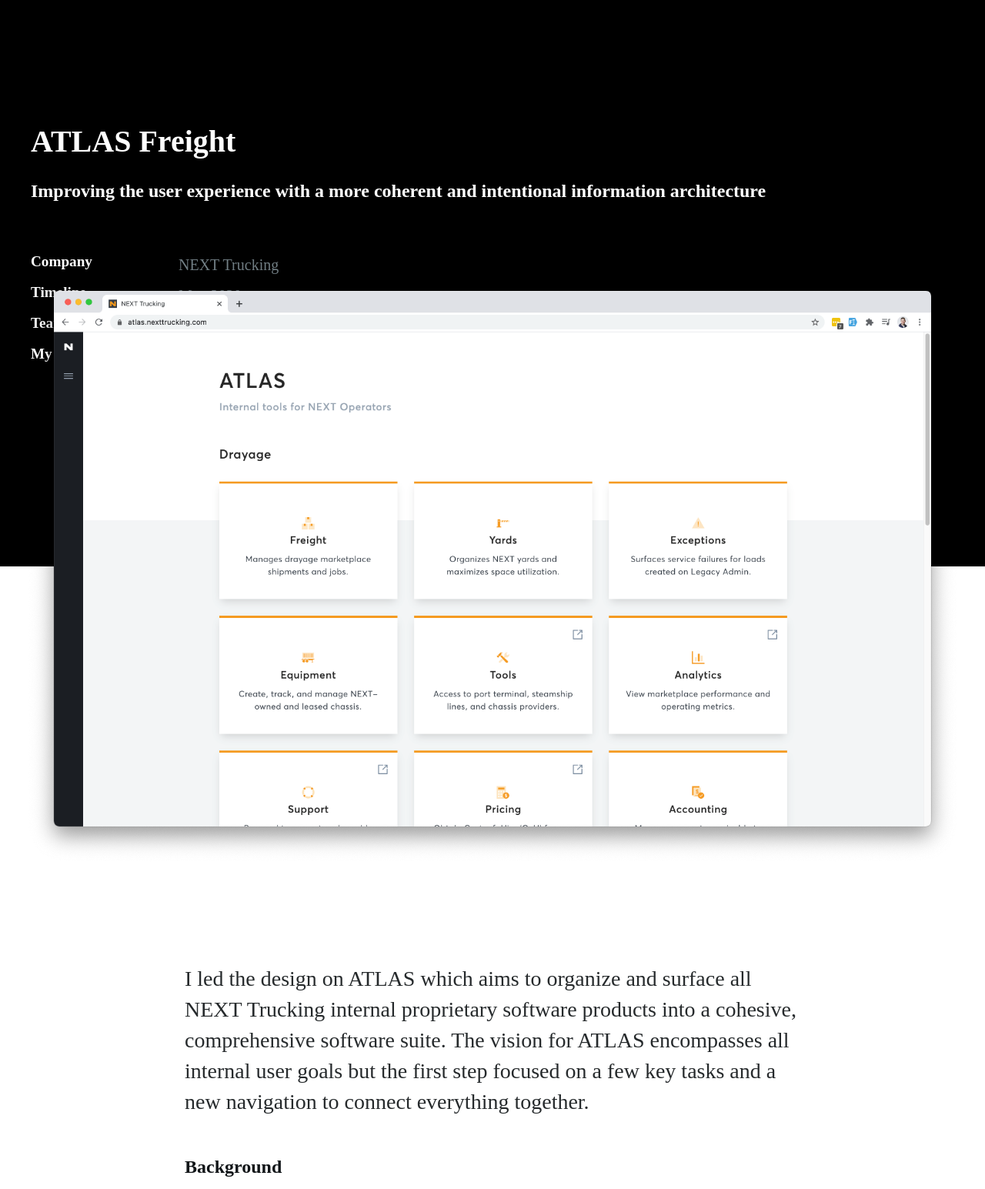
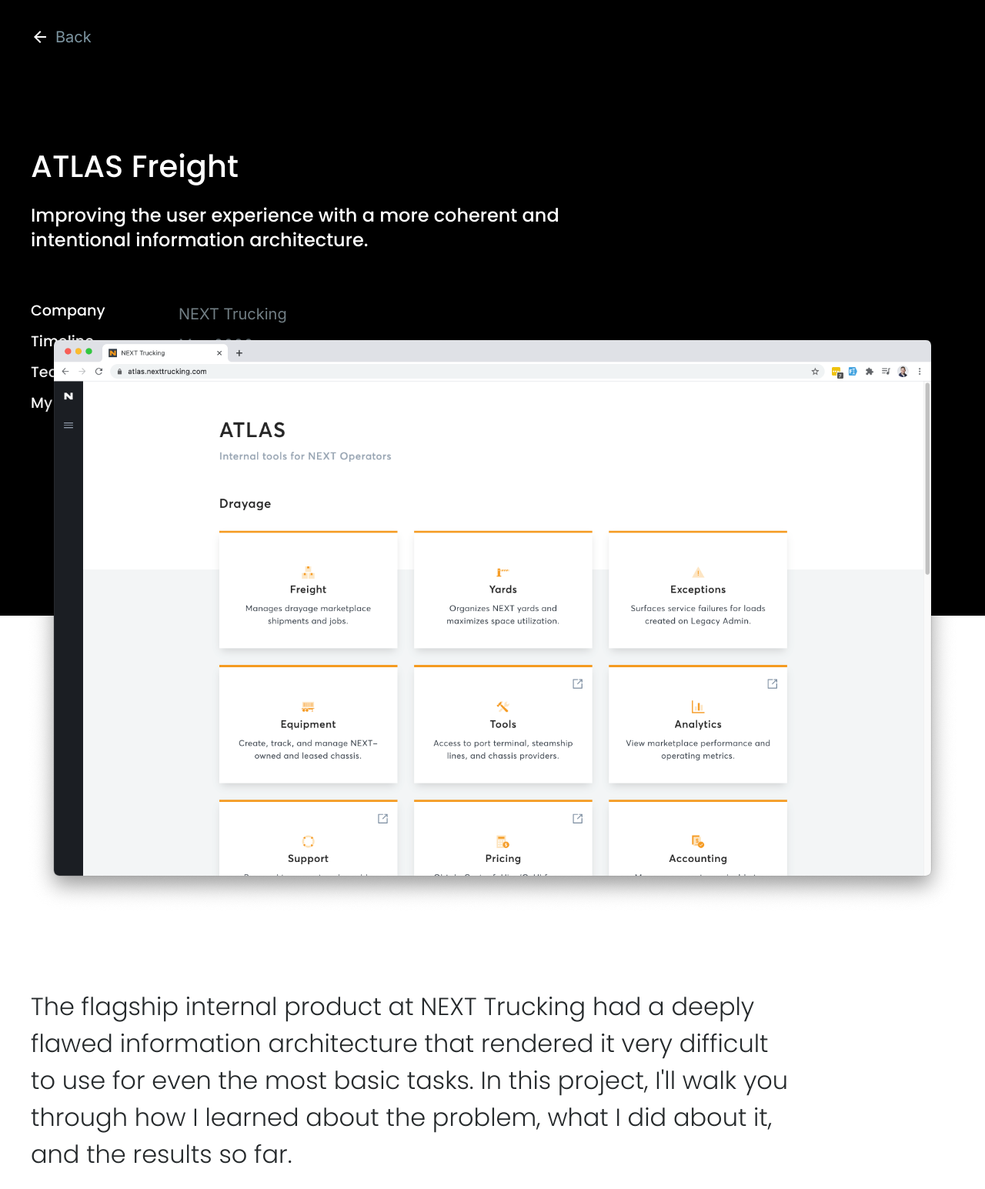
Before and after one commit to mmalone30/hello-world, a Gatsby site: page /atlas in a window 1280 px wide. Shown: the top 1545 px of the page at 77% size. Built offline with nearby package versions, Linux system fonts and the light colour scheme; Gatsby itself is replaced by a stand-in of ours; a web font is replaced by a local one.

Commit message:
style changes!
new typography and some other stuff

```diff
--- /dev/null
+++ b/src/components/icons.js
@@ -0,0 +1,13 @@
+import React from "react"
+import back from "../../static/back.svg"
+import iconsStyles from "./icons.module.css"
+
+
+const Icon = props => (
+  <img src={props.name} />
+)
+
+export default () => (
+  <Icon name={back} />
+
+)
--- a/src/components/work.module.css
+++ b/src/components/work.module.css
@@ -7,7 +7,7 @@
 
 
 .work a {
-  background-color:var(--color-black_0);
+  background-color:var(--color-black_1);
   display: grid;
   grid-template-columns: 1fr;
   grid-template-rows: 96px 1fr;
--- a/src/pages/atlas.js
+++ b/src/pages/atlas.js
@@ -4,6 +4,8 @@
 import Layout from "../components/layout"
 import Container from "../components/container"
 import next from "../../static/next.svg"
+import { Link } from "gatsby"
+import Icons from "../components/icons"
 export default () => {
   const data = useStaticQuery(graphql`
     query {
@@ -41,8 +43,9 @@
   <div>
   <header>
     <Container className="container">
+      <Link to="/"><Icons />Back</Link>
       <h2>ATLAS Freight</h2>
-      <h3>Improving the user experience with a more coherent and intentional information architecture</h3>
+      <h3>Improving the user experience with a more coherent and intentional information architecture.</h3>
       <div class="workDetails">
         <h4>Company</h4>
         <p>NEXT Trucking</p>
@@ -66,7 +69,7 @@
       <Img fluid={data.atlashomepage.childImageSharp.fluid} />
       <section>
         <p class="lead">
-          I led the design on ATLAS which aims to organize and surface all NEXT Trucking internal proprietary software products into a cohesive, comprehensive software suite. The vision for ATLAS encompasses all internal user goals but the first step focused on a few key tasks and a new navigation to connect everything together.
+          The flagship internal product at NEXT Trucking had a deeply flawed information architecture that rendered it very difficult to use for even the most basic tasks. In this project, I'll walk you through how I learned about the problem, what I did about it, and the results so far.
         </p>
         <h3>Background</h3>
         <p>
--- a/src/styles/global.css
+++ b/src/styles/global.css
@@ -1,4 +1,4 @@
-@import url('https://use.typekit.net/idx0ebo.css');
+@import url('https://fonts.googleapis.com/css2?family=Inter:wght@300;400;550&family=Poppins:wght@300;400;500&display=swap');
 
 :root{
   --color-blue_1: hsl(200, 100%, 48%);
@@ -20,17 +20,18 @@
   --color-black_5:hsl(200, 16%, 88%);
   --color-black_6:hsl(200, 16%, 96%);
 
-  --font-headline: "rift";
-  --font-body: "lft-etica";
+  --font-headline: "Poppins";
+  --font-body: "Inter";
 }
 
 body {
   font-family: var(--font-body);
   font-weight: 400;
-  font-size:20px;
-  line-height: 32px;
+  font-size:1.25rem;
+  line-height: 2rem;
   -webkit-font-smoothing: antialiased;
   text-rendering: optimizeLegibility;
+  font-feature-settings: "tnum";
   color: var(--color-text_1);
   margin:0;
   padding:0;
@@ -44,13 +45,14 @@
 
 h1, h2, h3, h4, h5 {
   color:hsl(200, 16%, 8%);
-  font-weight:600;
+  font-weight:500;
+  font-family: var(--font-headline);
 }
 
 h1 {
   font-size:2rem;
   line-height: 3rem;
-  font-weight:600;
+  font-weight:500;
   margin: 4rem 0;
   max-width: 32rem;
   color: var(--color-text_1);
@@ -68,7 +70,6 @@
 h2 {
   font-size:2rem;
   line-height: 2.5rem;
-  font-weight: 400;
   margin-bottom: 1.5rem;
 }
 
@@ -90,14 +91,24 @@
   max-width:50rem;
 }
 
+strong {
+  font-weight: 550;
+}
+
 .lead {
-  font-size:1.75rem;
-  line-height: 2.5rem;
+  font-size:2rem;
+  line-height: 3rem;
   font-weight: 300;
+  font-family: var(--font-headline);
+  max-width: 62rem;
 }
 
 p + h3 {
   margin-top:3rem;
+}
+
+.lead + h3 {
+  margin-top: 6rem;
 }
 
 h3 + p {
@@ -110,6 +121,7 @@
 
 ol {
   padding:2rem;
+  max-width:50rem;
 }
 
 ol li + li {
@@ -148,7 +160,7 @@
 
 table thead tr td {
   border-bottom: 1px solid var(--color-black_6);
-  font-weight: 600;
+  font-weight: 550;
   white-space: nowrap;
 }
 
@@ -173,15 +185,31 @@
 
 header h3 {
   margin-bottom: 4rem;
+  max-width: 50rem;
 }
 
 header p {
   color: var(--color-text_2);
 }
 
+header a {
+  color: var(--color-black_3);
+  text-decoration: none;
+  display: grid;
+  grid-template-columns: 24px min-content;
+  align-items: center;
+  grid-gap: 0.5rem;
+  transition: color ease-in-out 200ms;
+}
+
+header a:hover, header a:focus {
+  color:white;
+}
+
+
 header h2 {
   font-size:2.5rem;
-  font-weight: 600;
+  font-weight: 500;
   line-height: 3rem;
   margin-top:8rem;
 }
@@ -251,18 +279,18 @@
 }
 
 .workExample .mainContent section {
-  max-width:50rem;
+  max-width:75rem;
 }
 
 .workExample .mainContent section + section, .workExample .mainContent section + figure {
-  margin-top:4rem;
+  margin-top:6rem;
 }
 
 .panels {
   display: grid;
   grid-template-columns: 1fr 1fr;
   grid-gap: 1rem;
-  margin-top:1rem;
+  margin-top:2rem;
 }
 
 .panels .panel {
@@ -299,7 +327,7 @@
 }
 
 .workExample .mainContent > .gatsby-image-wrapper {
-  margin-bottom: 8rem;
+  margin-bottom: 6rem;
 }
 
 @media screen and (max-width: 575px) {
```
Also changed, not shown: src/components/icons.module.css (added), static/back.svg (added).
